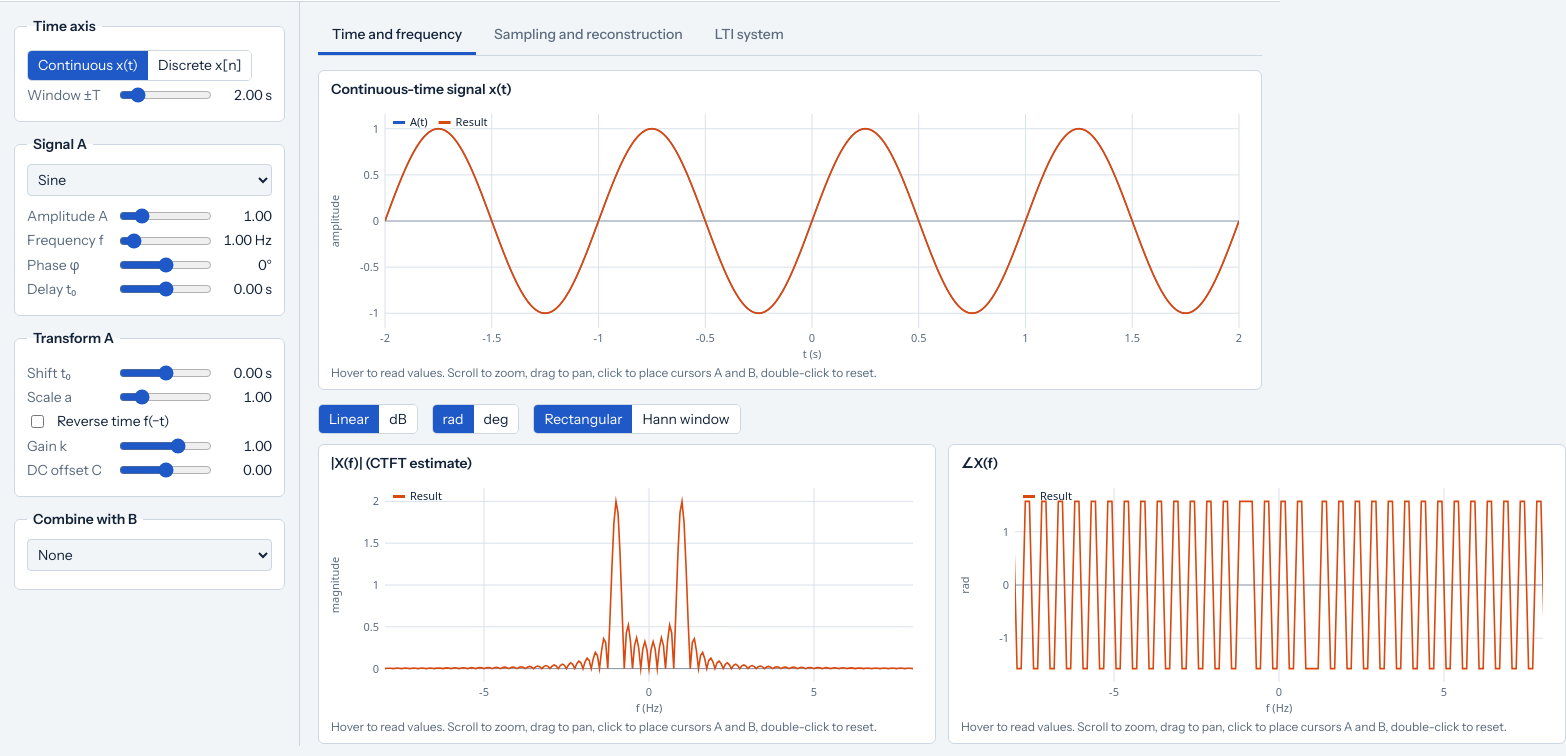
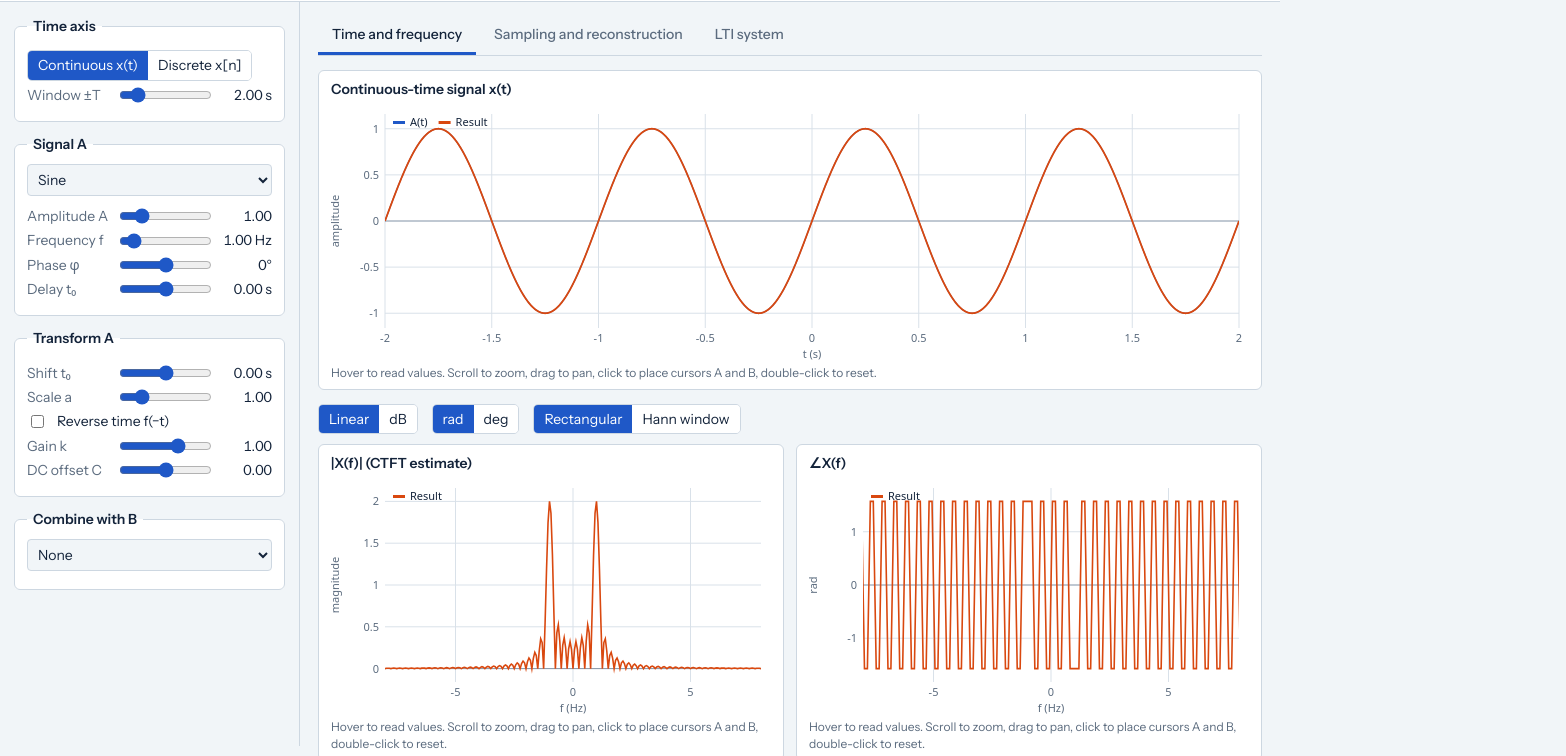
Before and after one commit to not-oliver10/signals-project, a React (Vite) app: page / in a window 1280 px wide. Shown: the part 56-812 px from the top of the page, 1566 px wide, since content can reach past the window. Built offline with nearby package versions, Linux system fonts and the light colour scheme.

Commit message:
Update grid layout and add overflow properties

```diff
--- a/src/styles.css
+++ b/src/styles.css
@@ -9,7 +9,7 @@
 }
 * { box-sizing: border-box; }
 body { margin: 0; background: var(--paper); color: var(--ink); font: 14px/1.45 "Instrument Sans", system-ui, sans-serif; }
-.app { display: grid; grid-template-columns: 300px 1fr; grid-template-rows: auto 1fr; min-height: 100vh; }
+.app { display: grid; grid-template-columns: 300px minmax(0, 1fr); grid-template-rows: auto 1fr; min-height: 100vh; }
 header { grid-column: 1 / -1; padding: 14px 22px; border-bottom: 1px solid var(--line); background: var(--panel); display: flex; align-items: baseline; gap: 14px; }
 header h1 { margin: 0; font-size: 20px; letter-spacing: -0.01em; }
 header span { color: var(--muted); }
@@ -31,7 +31,8 @@ main { padding: 14px 18px 30px; min-width: 0; }
 .tabs button { background: none; border: 0; border-bottom: 3px solid transparent; padding: 8px 14px; cursor: pointer; color: var(--muted); font-weight: 500; }
 .tabs button[aria-selected=true] { color: var(--ink); border-bottom-color: var(--accent); }
 .toolbar { display: flex; flex-wrap: wrap; gap: 14px; align-items: center; margin-bottom: 10px; }
-.plot { margin: 0 0 14px; background: var(--panel); border: 1px solid var(--line); border-radius: 6px; padding: 8px 8px 6px; }
+.cv { width: 100%; overflow: hidden; }
+.plot { min-width: 0; overflow: hidden; margin: 0 0 14px; background: var(--panel); border: 1px solid var(--line); border-radius: 6px; padding: 8px 8px 6px; }
 .plot figcaption { font-weight: 600; padding: 0 4px 2px; }
 .readout { color: var(--muted); font-size: 12px; padding: 2px 4px; min-height: 18px; font-variant-numeric: tabular-nums; }
 .grid3 { display: grid; grid-template-columns: repeat(3, minmax(0, 1fr)); gap: 12px; }
```
